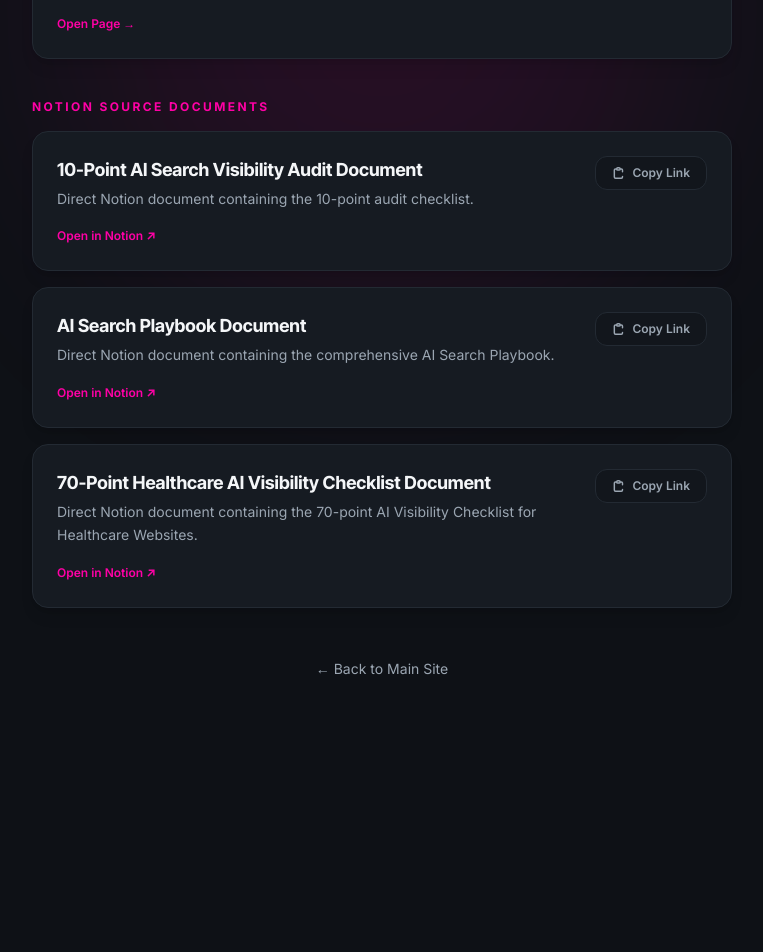
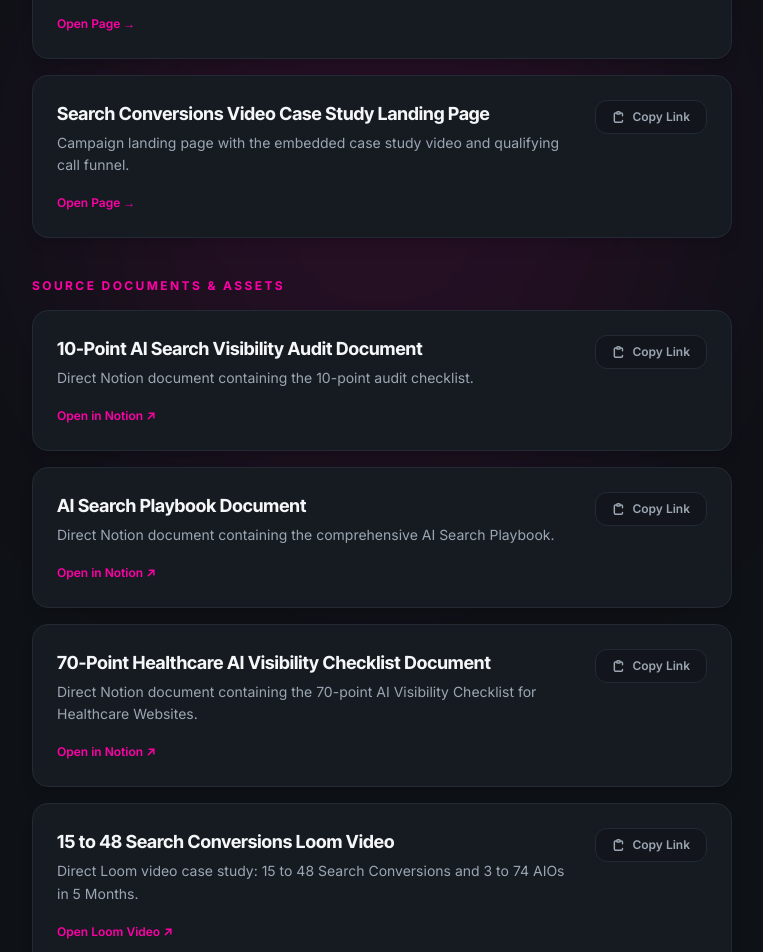
Before and after one commit to ambertaco/Lead-Magnet-Landing-Page, a Next.js app: page /links in a window 1280 px wide. Shown: the part 740-1692 px from the top of the page, without its empty margins (258-1021 px from the left). Before the commit the page ends 1500 px from the top, so only its background shows below. Built offline with nearby package versions, Linux system fonts and the light colour scheme.

Commit message:
feat: add Loom video case study route /Search_Conversions_Case_Study and embed video player

```diff
--- /dev/null
+++ b/src/app/Search_Conversions_Case_Study/page.tsx
@@ -0,0 +1,47 @@
+import HeroSection from "@/components/sections/HeroSection";
+import CredibilityBar from "@/components/sections/CredibilityBar";
+import PivotSection from "@/components/sections/PivotSection";
+import ProblemSection from "@/components/sections/ProblemSection";
+import DifferentiatorSection from "@/components/sections/DifferentiatorSection";
+import ResultsSection from "@/components/sections/ResultsSection";
+import ProcessSection from "@/components/sections/ProcessSection";
+import CallSection from "@/components/sections/CallSection";
+import QualifyingForm from "@/components/sections/QualifyingForm";
+import FAQSection from "@/components/sections/FAQSection";
+
+export default function SearchConversionsCaseStudyPage() {
+  const loomShareUrl =
+    "https://www.loom.com/share/8507657907a841a8b1c9eeef2932c280";
+  const loomEmbedUrl =
+    "https://www.loom.com/embed/8507657907a841a8b1c9eeef2932c280";
+
+  return (
+    <>
+      <main>
+        <HeroSection
+          eyebrow="CASE STUDY VIDEO"
+          title="15 to 48 Search Conversions and 3 to 74 AIOs in 5 Months"
+          videoEmbedUrl={loomEmbedUrl}
+        />
+        <CredibilityBar />
+        <PivotSection
+          headline="You've watched the case study. Here's the honest truth about it."
+          paragraphs={[
+            "That video is the real thing. If you apply the same structural content pruning and AI visibility workflows, you'll see a massive lift in your search position.",
+            "But I also know how this goes: you're busy running your business, and setting up complex indexing, authority citation campaigns, and content updates takes time.",
+            "So here's the offer. Give me 15 minutes and my team will run our 10-point audit on your brand and your competitors, then hand you a prioritized list of exactly what to fix first.",
+            "Your buyers are already asking AI which brand to choose. Right now, it probably isn't naming you. Let's change that."
+          ]}
+          hideVideoPlaceholder={true}
+        />
+        <ProblemSection />
+        <DifferentiatorSection />
+        <ResultsSection />
+        <ProcessSection />
+        <CallSection />
+        <QualifyingForm unqualifiedRedirectUrl={loomShareUrl} />
+        <FAQSection />
+      </main>
+    </>
+  );
+}
--- a/src/app/links/page.tsx
+++ b/src/app/links/page.tsx
@@ -119,7 +119,7 @@
         {/* Direct Notion Files */}
         <div>
           <h2 className="text-xs uppercase tracking-[0.2em] text-accent font-bold mb-4">
-            Notion Source Documents
+            Source Documents & Assets
           </h2>
           <div className="space-y-4">
             {documents.map((resource) => {
@@ -142,7 +142,7 @@
                       rel="noopener noreferrer"
                       className="inline-flex items-center text-xs font-semibold text-accent hover:text-accent-hover transition-colors"
                     >
-                      Open in Notion ↗
+                      {resource.url.includes("loom.com") ? "Open Loom Video ↗" : "Open in Notion ↗"}
                     </a>
                   </div>
                   <button
--- a/src/components/sections/HeroSection.tsx
+++ b/src/components/sections/HeroSection.tsx
@@ -7,13 +7,15 @@
   title?: string;
   notionUrl?: string;
   buttonText?: React.ReactNode;
+  videoEmbedUrl?: string;
 }
 
 export default function HeroSection({
   eyebrow = "Your Audit document is ready",
   title = "Here's your AI Search Visibility Audit.",
   notionUrl = "https://innate-target-ea7.notion.site/The-AI-Search-Visibility-Audit-72a6f3cac0cf8372bd5301530bd5436c?pvs=74",
-  buttonText = "Click here to get access to the Audit document"
+  buttonText = "Click here to get access to the Audit document",
+  videoEmbedUrl
 }: HeroSectionProps) {
   const scrollTo = useScrollTo();
 
@@ -36,6 +38,16 @@
               {title}
             </h1>
 
+            {videoEmbedUrl ? (
+              <div className="relative w-full aspect-video rounded-2xl overflow-hidden border border-border-card bg-surface shadow-2xl mt-4">
+                <iframe
+                  src={videoEmbedUrl}
+                  frameBorder="0"
+                  allowFullScreen
+                  className="absolute top-0 left-0 w-full h-full"
+                />
+              </div>
+            ) : (
               <div className="flex flex-wrap gap-3 mb-4">
                 <a
                   href={notionUrl}
@@ -46,6 +58,7 @@
                   {buttonText}
                 </a>
               </div>
+            )}
           </div>
 
           {/* Right: nudge to keep reading */}
--- a/src/components/sections/PivotSection.tsx
+++ b/src/components/sections/PivotSection.tsx
@@ -6,6 +6,7 @@
 interface PivotSectionProps {
   headline?: string;
   paragraphs?: string[];
+  hideVideoPlaceholder?: boolean;
 }
 
 export default function PivotSection({
@@ -15,7 +16,8 @@
     "But I also know how this goes: you're a busy operator, the tab stays open, and the audit never gets run.",
     "So here's the offer. Give me 15 minutes and my team will run all ten points on your brand and your competitors, then hand you a prioritized list of exactly what to fix first.",
     "Your buyers are already asking AI which brand to choose. Right now, it probably isn't naming you. Let's change that."
-  ]
+  ],
+  hideVideoPlaceholder = false
 }: PivotSectionProps) {
   const scrollTo = useScrollTo();
   const sectionRef = useScrollAnimation();
@@ -51,12 +53,14 @@
           stand.
         </p>
 
+        {!hideVideoPlaceholder && (
           <div className="mt-10 bg-surface border border-border-card rounded-2xl p-8 text-center animate-on-scroll">
             <p className="text-text-muted text-sm">
               [Optional: 2 to 3 minute video of Chirag walking through what the
               call covers]
             </p>
           </div>
+        )}
       </div>
     </section>
   );
--- a/src/components/sections/QualifyingForm.tsx
+++ b/src/components/sections/QualifyingForm.tsx
@@ -247,6 +247,8 @@
                     ? "In the meantime, you can access the Notion AI Search Playbook template below to start optimizing your search presence:"
                     : unqualifiedRedirectUrl.includes("Checklist")
                     ? "In the meantime, you can access the Notion AI Visibility Checklist template below to start optimizing your healthcare brand's search presence:"
+                    : unqualifiedRedirectUrl.includes("loom.com")
+                    ? "In the meantime, you can watch the case study video on Loom below to see how we drive organic growth:"
                     : "In the meantime, you can access the Notion AI Search Visibility Audit template below to start auditing your own search presence:"}
                 </p>
                 <a
@@ -259,6 +261,8 @@
                     ? "Open the AI Search Playbook"
                     : unqualifiedRedirectUrl.includes("Checklist")
                     ? "Open the AI Visibility Checklist"
+                    : unqualifiedRedirectUrl.includes("loom.com")
+                    ? "Watch the Case Study Video"
                     : "Open the AI Search Visibility Audit"}
                 </a>
               </div>
--- a/src/data/links.ts
+++ b/src/data/links.ts
@@ -32,6 +32,14 @@
     category: "funnel",
   },
   {
+    title: "Search Conversions Video Case Study Landing Page",
+    description:
+      "Campaign landing page with the embedded case study video and qualifying call funnel.",
+    url: "/Search_Conversions_Case_Study",
+    isExternal: false,
+    category: "funnel",
+  },
+  {
     title: "10-Point AI Search Visibility Audit Document",
     description:
       "Direct Notion document containing the 10-point audit checklist.",
@@ -55,4 +63,12 @@
     isExternal: true,
     category: "notion",
   },
+  {
+    title: "15 to 48 Search Conversions Loom Video",
+    description:
+      "Direct Loom video case study: 15 to 48 Search Conversions and 3 to 74 AIOs in 5 Months.",
+    url: "https://www.loom.com/share/8507657907a841a8b1c9eeef2932c280",
+    isExternal: true,
+    category: "notion",
+  },
 ];
```
Lines whose indentation alone changed are shown as unchanged.
